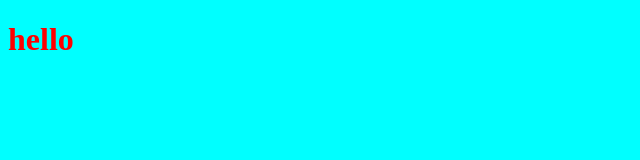
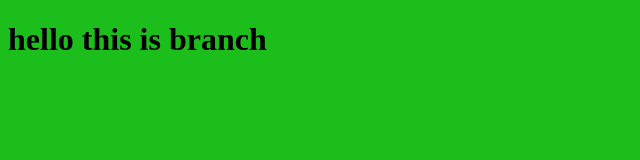
Before and after one commit to Fatim-ezzahra442/myproject, a plain HTML site: page index.html in a window 1280 px wide. Shown: the whole page, without its empty margins (0-640 px from the left). Drawn offline with Linux system fonts and the light colour scheme.

Commit message:
changing the style for the title

```diff
--- a/index.html
+++ b/index.html
@@ -7,7 +7,7 @@
     <title>Document</title>
 </head>
 <body>
-    <h1>hello </h1>
+    <h1>hello this is branch  </h1>
   <script src="app.js"></script>
 </body>
 </html>
--- a/style.css
+++ b/style.css
@@ -1,6 +1,6 @@
 h1{
-    color:red;
+    color:black;
 }
 body{
-    background-color: aqua;
+    background-color: rgb(28, 190, 28);
 }
```
